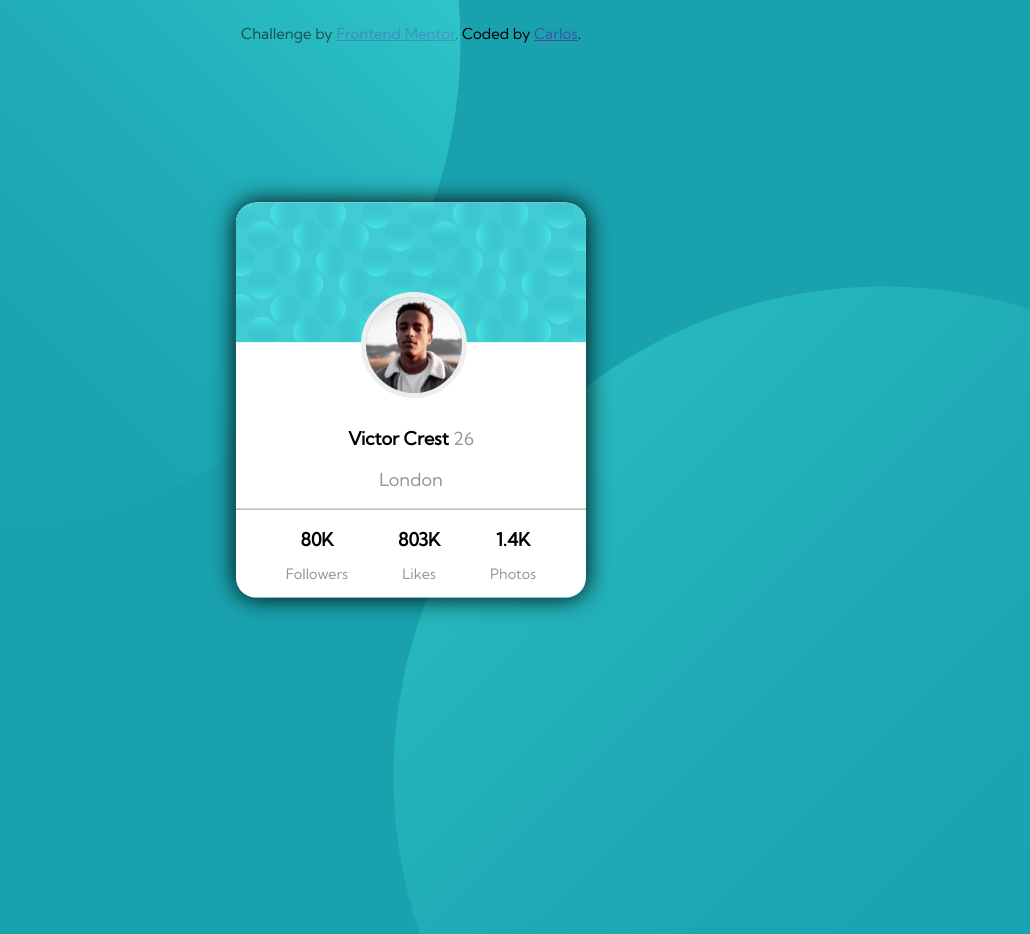
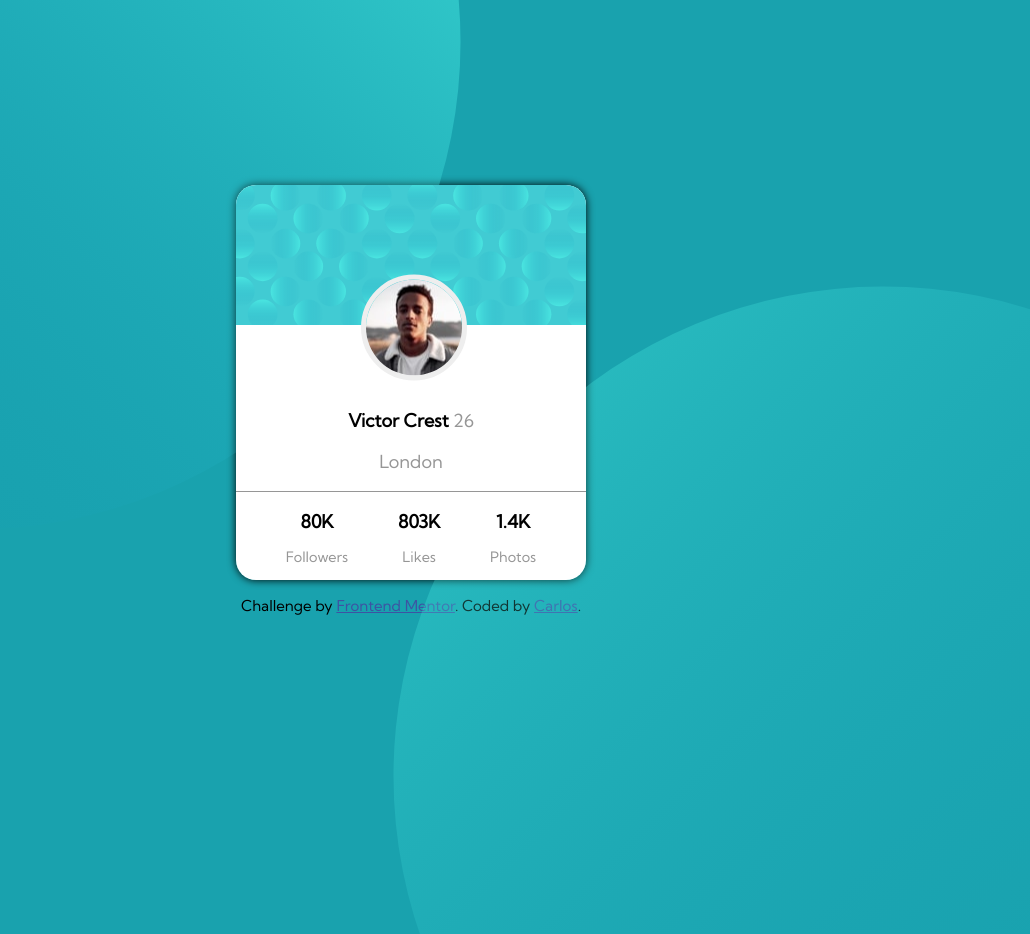
Before and after one commit to carlpy/profile-card, a plain HTML site: page index.html in a window 1280 px wide. Shown: the top 934 px of the page, without its empty margins (229-1259 px from the left). Drawn offline with Linux system fonts and the light colour scheme.

Commit message:
tercer commit

```diff
--- a/index.html
+++ b/index.html
@@ -13,7 +13,7 @@
 
   <body>
 
-    <main >
+    <main class="main">
       <!-- this div control the svg -->
       <div class="circles">
         <img class="svg-t" src="./images/bg-pattern-top.svg" alt="">
@@ -61,11 +61,11 @@
         </div>
 
       </section>
+      <footer class="attribution">
+        Challenge by <a href="https://www.frontendmentor.io?ref=challenge" target="_blank">Frontend Mentor</a>.
+        Coded by <a href="#">Carlos</a>.
+      </footer>
     </main>
 
-    <footer class="attribution">
-      Challenge by <a href="https://www.frontendmentor.io?ref=challenge" target="_blank">Frontend Mentor</a>.
-      Coded by <a href="#">Carlos</a>.
-    </footer>
   </body>
 </html>
--- a/style.css
+++ b/style.css
@@ -18,16 +18,13 @@
     --main-fnt: 'Kumbh Sans', sans-serif;
 }
 
-html {
-    margin: 0;
-    padding: 0;
-    box-sizing: border-box;
-}
-
 body {
     background-color: var(--clr-cyan);
     font-size: 18px;
     font-family: var(--main-fnt);
+    margin: 0;
+    padding: 0;
+    box-sizing: border-box;
     overflow: hidden;
 }
 
@@ -39,14 +36,18 @@ body {
 
 /* setting the main container */
 
+.main {
+    display: flex;
+    flex-direction: column;
+    align-items: center;
+    justify-content: center;
+    height: 100vh;
+}
+
 #profile-cont {
     width: min(90%, 21.88rem);
-    position: absolute; /* center the section in the screen*/
-    top: 50%;
-    left: 50%;
-    transform: translate(-50%, -50%);
     border-radius: 20px 20px;
-    box-shadow: 0 0 1.5rem;
+    box-shadow: 0 0 .5rem;
 }
 
 .profile-card {
```
